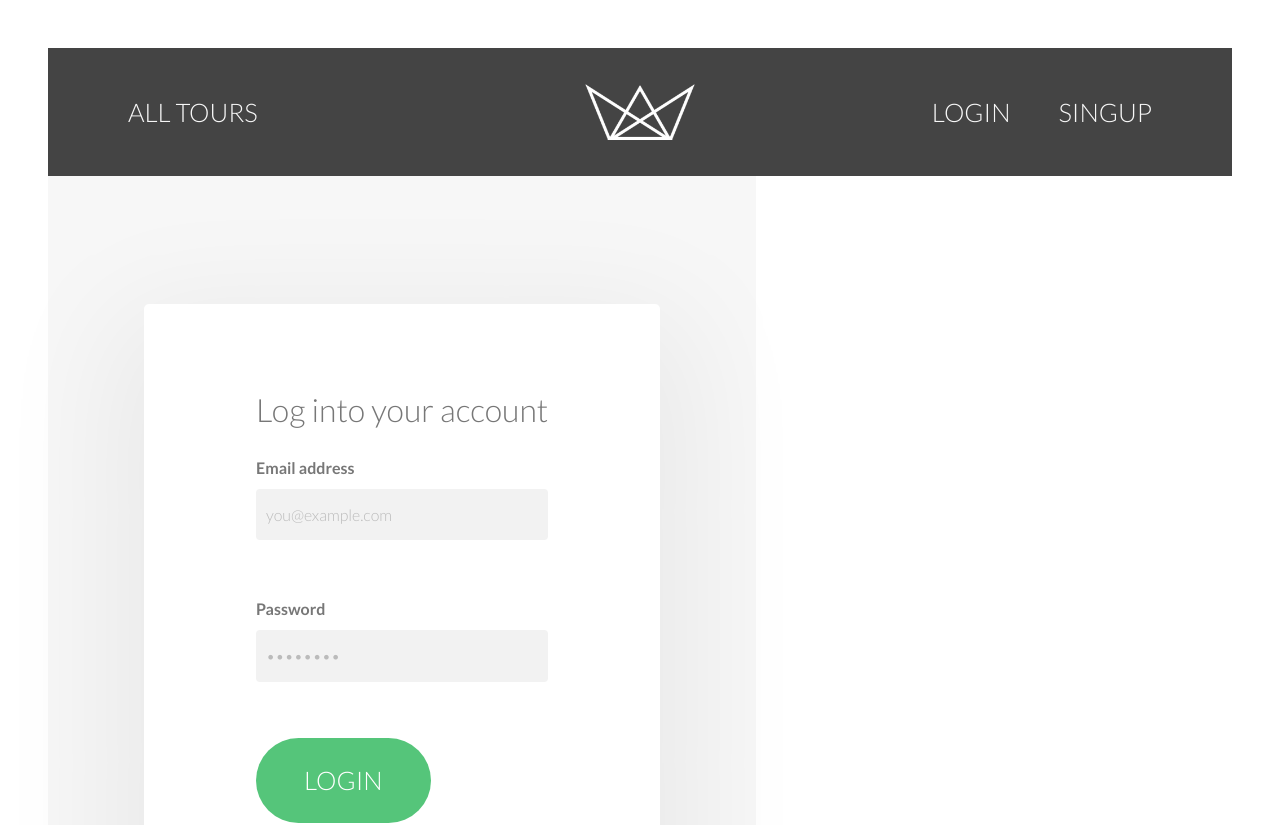
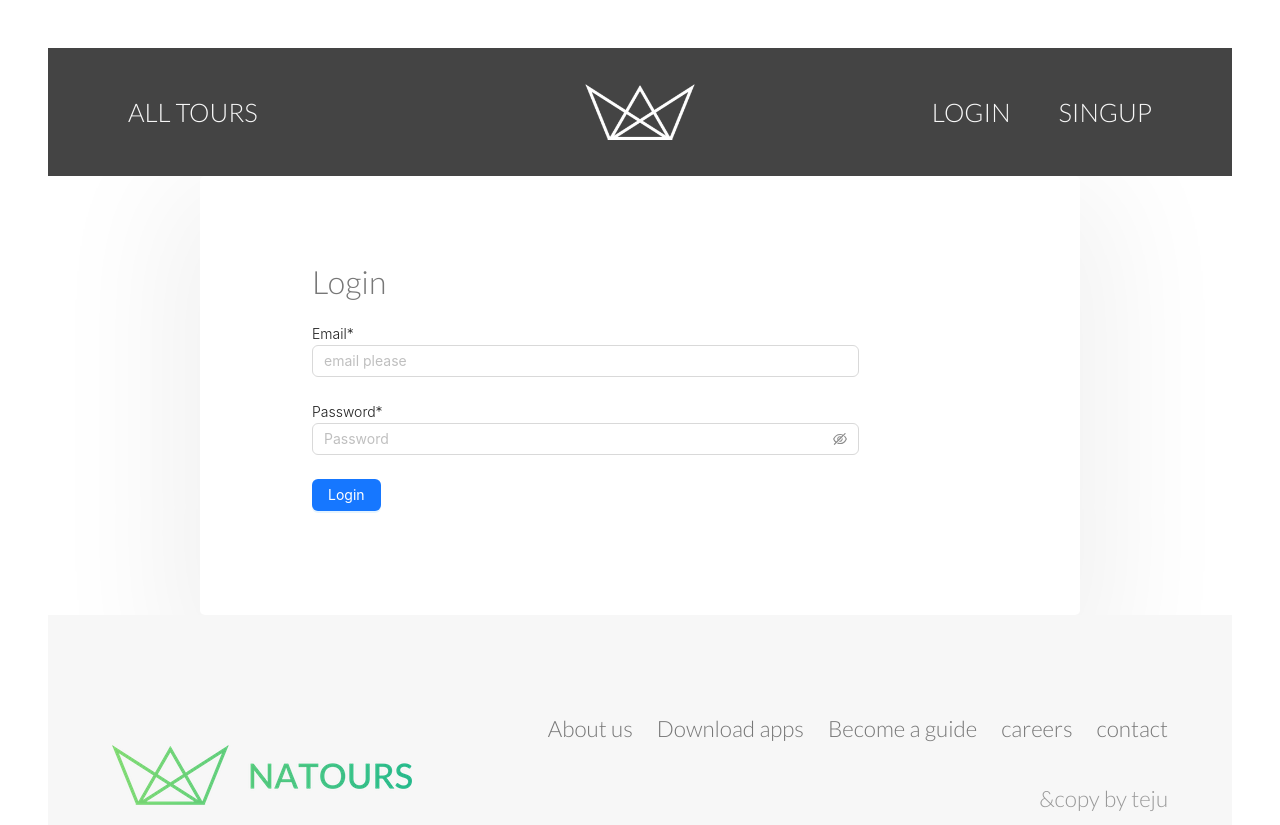
Before and after one commit to tejashwinikr/natours-react-redux-app, a React (Create React App) app: page /login in a window 1280 px wide. Shown: the top 825 px of the page. Built offline with nearby package versions, Linux system fonts and the light colour scheme.

Commit message:
login added with actions

```diff
--- a/package.json
+++ b/package.json
@@ -45,5 +45,8 @@
       "last 1 firefox version",
       "last 1 safari version"
     ]
+  },
+  "devDependencies": {
+    "react-router-dom": "5.3.0"
   }
 }
--- a/src/components/apis/userAPi.js
+++ b/src/components/apis/userAPi.js
@@ -17,3 +17,20 @@ export const SignUpUser = async (_queryParam) => {
     else throw { name: "ServerError", message: "Server error" };
   }
 };
+
+
+export const Login = async (_queryParam) => {
+    try {
+      const response = await AjaxService.post(
+        nodeAPI + "/api/v1/users/login",
+        JSON.stringify(_queryParam)
+      );
+      if (response.data) {
+        return response.data;
+      } else throw { name: "ApiError", message: response.response.data };
+    } catch (error) {
+      if (error.response.data.message && error.response.status !== 500)
+        throw { name: "ServerError", message: error.response.data.message };
+      else throw { name: "ServerError", message: "Server error" };
+    }
+  };
--- a/src/components/app/login/login.js
+++ b/src/components/app/login/login.js
@@ -1,49 +1,132 @@
-import React from "react";
 import "./style.css";
 import Header from "../header/header";
 import Footer from "../footer/footer";
 
+import React, { useEffect, useState } from "react";
+import { Form, Input, Button, Card, Row, Col, Spin, Tooltip } from "antd";
+// import { useHistory } from "react-router-dom";
+import "./style.css";
+import openNotification from "../../notifications/alert"
+import { useDispatch, useSelector } from "react-redux";
+import { loginUser } from "../../duck/actions/actions"
+import { loadState } from "../../duck/reducers/commonReducer";
+import { LOGIN_NOTSTARTED } from "../../duck/types/types";
+
+const layout = {
+  labelCol: {
+    span: 20,
+  },
+  wrapperCol: {
+    span: 20,
+  },
+};
+
 const Login = () => {
+  const dispatch = useDispatch();
+  // const history = useHistory();
+
+  const { loginLoadState, error, userData } = useSelector(
+    (IApplicationState) => IApplicationState.app
+  );
+
+  useEffect(() => {
+    if (loginLoadState === loadState.SUCCESS) {
+      // history.push("/dashboard");
+    } else if (loginLoadState === loadState.FAILED) {
+      let errorObj = {
+        type: "error",
+        message: "Error",
+        description: error,
+      };
+      openNotification(errorObj);
+      dispatch({ type: LOGIN_NOTSTARTED });
+    }
+  }, [loginLoadState]);
+
+  const onLoginSubmit = (values) => {
+    dispatch(loginUser(values));
+  };
+
+  //   useEffect(() => {
+  //     const isCopyPasted = sessionStorage.getItem('user_details') !== null ? false : true;
+  //     if (isAuthenticated()){
+  //       if (!isCopyPasted) {
+  //         history.push("/dashboard");
+  //       }
+  //     }
+  // }, []);
+
   return (
     <>
       <Header />
-      <main className="main">
-        <div className="login-form">
-          <h2 className="heading-secondary ma-bt-lg">Log into your account</h2>
-          <form className="form form--login">
-            <div className="form__group">
-              <label className="form__label" htmlFor="email">
-                Email address
-              </label>
-              <input
-                id="email"
-                className="form__input"
-                type="email"
-                placeholder="you@example.com"
-                required
-              />
-            </div>
-            <div className="form__group ma-bt-md">
-              <label className="form__label" htmlFor="password">
-                Password
-              </label>
-              <input
-                id="password"
-                className="form__input"
-                type="password"
-                placeholder="••••••••"
-                required
-                minLength="8"
-              />
-            </div>
-            <div className="form__group">
-              <button className="btn btn--green" type="submit">
-                Login
-              </button>
-            </div>
-          </form>
+      <div className="login-box">
+        <div className="login-box-inner">
+
+          {loginLoadState === loadState.STARTED && (
+            <Row>
+              <Col style={{ marginBottom: "5px" }} span={20}>
+                <div className="loading">
+                  <Spin size={"large"} />
+                </div>
+              </Col>
+            </Row>
+          )}
+          <div className="login-form">
+            <h1>Login</h1>
+            <Form
+              className="loginFormSpacing"
+              {...layout}
+              name="basic"
+              initialValues={{ remember: true }}
+              onFinish={onLoginSubmit}
+            >
+              <Tooltip
+                placement="rightBottom"
+                color="red"
+                title="required field"
+              >
+                <label>Email*</label>
+              </Tooltip>
+              <Form.Item
+                name="email"
+                rules={[
+                  { required: true, message: "Please enter your username!" },
+                ]}
+              >
+                <Input id="email" placeholder="email please" />
+              </Form.Item>
+
+              <Tooltip
+                placement="rightBottom"
+                color="red"
+                title="required field"
+              >
+                <label>Password*</label>
+              </Tooltip>
+              <Form.Item
+                name="password"
+                rules={[
+                  { required: true, message: "Please enter your password!" },
+                ]}
+              >
+                <Input.Password id="password" placeholder="Password" />
+              </Form.Item>
+
+              <Form.Item className="sign-btn">
+                <Button
+                  type="primary"
+                  htmlType="submit"
+                  id="loginBtn"
+                  className="signin-buttons"
+                  disabled={loginLoadState === loadState.STARTED}
+                >
+                  Login
+                </Button>
+              </Form.Item>
+            </Form>
+          </div>
         </div>
-      </main>
+      </div>
       <Footer />
     </>
   );
--- a/src/components/duck/actions/actions.js
+++ b/src/components/duck/actions/actions.js
@@ -7,9 +7,13 @@ import {
   SIGNUP_SUCCESS,
   SIGNUP_FAILED,
   SIGNUP_NOTSTARTED,
+  LOGIN_SUCCESS,
+  LOGIN_FAILED,
+  LOGIN_NOTSTARTED,
+  LOGIN_STARTED,
 } from "../types/types";
 import { getTours } from "../../apis/toursAPi";
-import { SignUpUser } from "../../apis/userAPi";
+import { SignUpUser, Login } from "../../apis/userAPi";
 
 export const SignUp = (values) => {
   return (dispatch) => {
@@ -29,6 +33,29 @@ export const SignUp = (values) => {
         } else {
           dispatch({ type: SIGNUP_FAILED, payload: error.message });
           dispatch({ type: SIGNUP_NOTSTARTED, payload: false });
+        }
+      });
+  };
+};
+
+export const loginUser = (values) => {
+  return (dispatch) => {
+    dispatch({ type: LOGIN_STARTED, payload: false });
+
+    Login(values)
+      .then((res) => {
+        dispatch({ type: LOGIN_SUCCESS, payload: res.data.user });
+      })
+      .catch((error) => {
+        if (error.name === "ServerError") {
+          dispatch({ type: LOGIN_FAILED, payload: error.message });
+          dispatch({ type: LOGIN_NOTSTARTED, payload: false });
+        } else if (error.name === "GET_TOURSError") {
+          dispatch({ type: LOGIN_FAILED, payload: error.message });
+          dispatch({ type: LOGIN_NOTSTARTED, payload: false });
+        } else {
+          dispatch({ type: LOGIN_FAILED, payload: error.message });
+          dispatch({ type: LOGIN_NOTSTARTED, payload: false });
         }
       });
   };
--- a/src/components/duck/reducers/commonReducer.js
+++ b/src/components/duck/reducers/commonReducer.js
@@ -7,6 +7,10 @@ import {
   SIGNUP_SUCCESS,
   SIGNUP_FAILED,
   SIGNUP_NOTSTARTED,
+  LOGIN_STARTED,
+  LOGIN_SUCCESS,
+  LOGIN_FAILED,
+  LOGIN_NOTSTARTED,
 } from "../types/types";
 
 export const loadState = {
@@ -39,13 +43,13 @@ export const IAppState = {
   userData: {
     email: "",
     id: "",
-    roles: [],
   },
   tours: [],
   user: [],
   GET_TOURSLoadState: loadState.NOTSTARTED,
   apiError: false,
   signupLoadState: loadState.NOTSTARTED,
+  loginLoadState: loadState.NOTSTARTED,
   changePasswordLoadState: loadState.NOTSTARTED,
   deleteDashboardLoadState: loadState.NOTSTARTED,
 };
@@ -105,6 +109,32 @@ const commonReducer = (state = initialState, action) => {
         signupLoadState: loadState.NOTSTARTED,
       };
 
+    case LOGIN_STARTED:
+      return {
+        ...state,
+        loginLoadState: loadState.STARTED,
+        apiError: false,
+      };
+    case LOGIN_SUCCESS:
+      return {
+        ...state,
+        loginLoadState: loadState.SUCCESS,
+        userData: action.payload,
+        apiError: false,
+      };
+    case LOGIN_FAILED:
+      return {
+        ...state,
+        loginLoadState: loadState.FAILED,
+        apiError: true,
+        error: action.payload,
+      };
+    case LOGIN_NOTSTARTED:
+      return {
+        ...state,
+        loginLoadState: loadState.NOTSTARTED,
+      };
+
     default:
       return state;
   }
```
Also changed, not shown: src/components/duck/types/types.js (+5 -4 lines).
